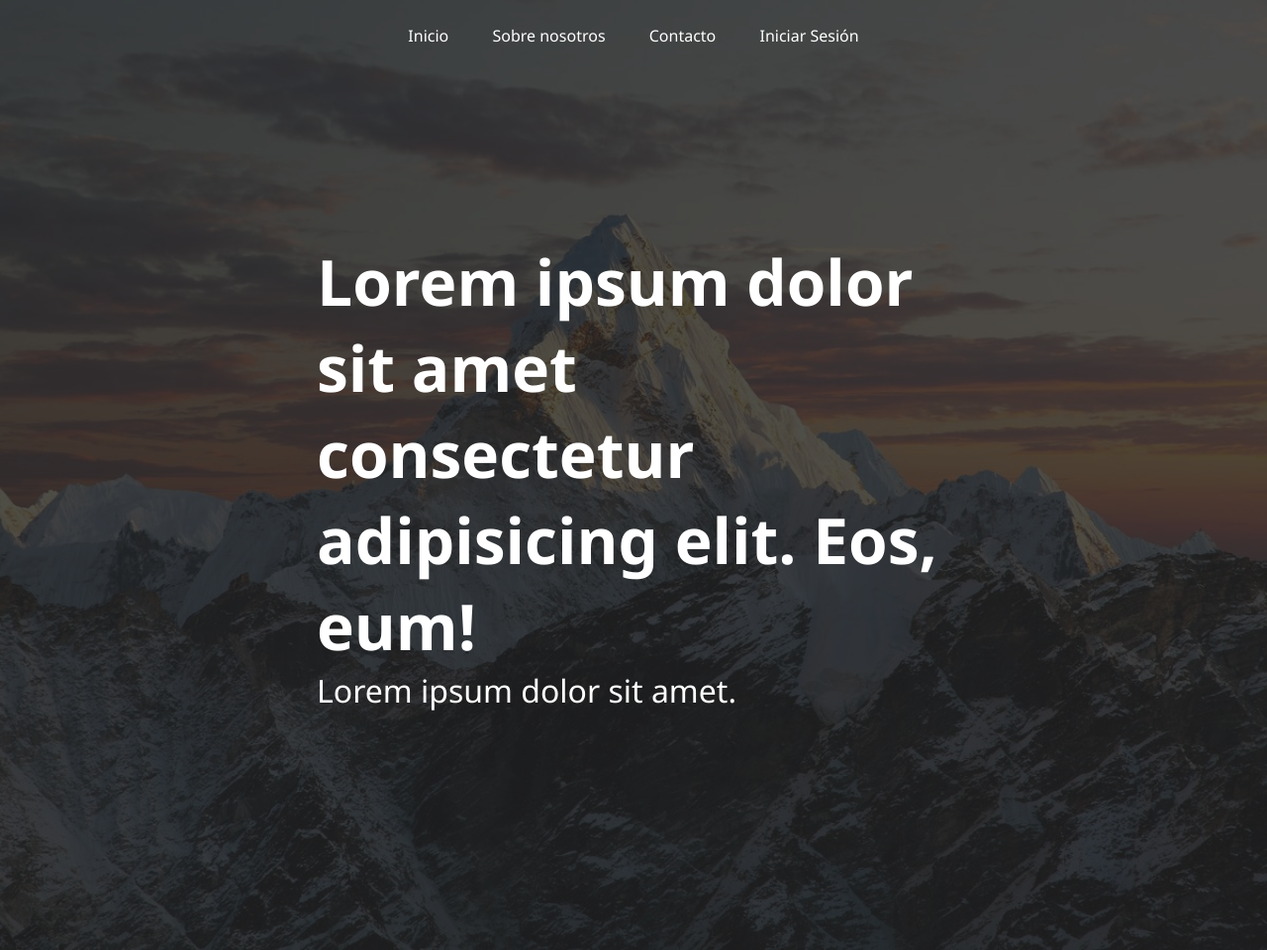
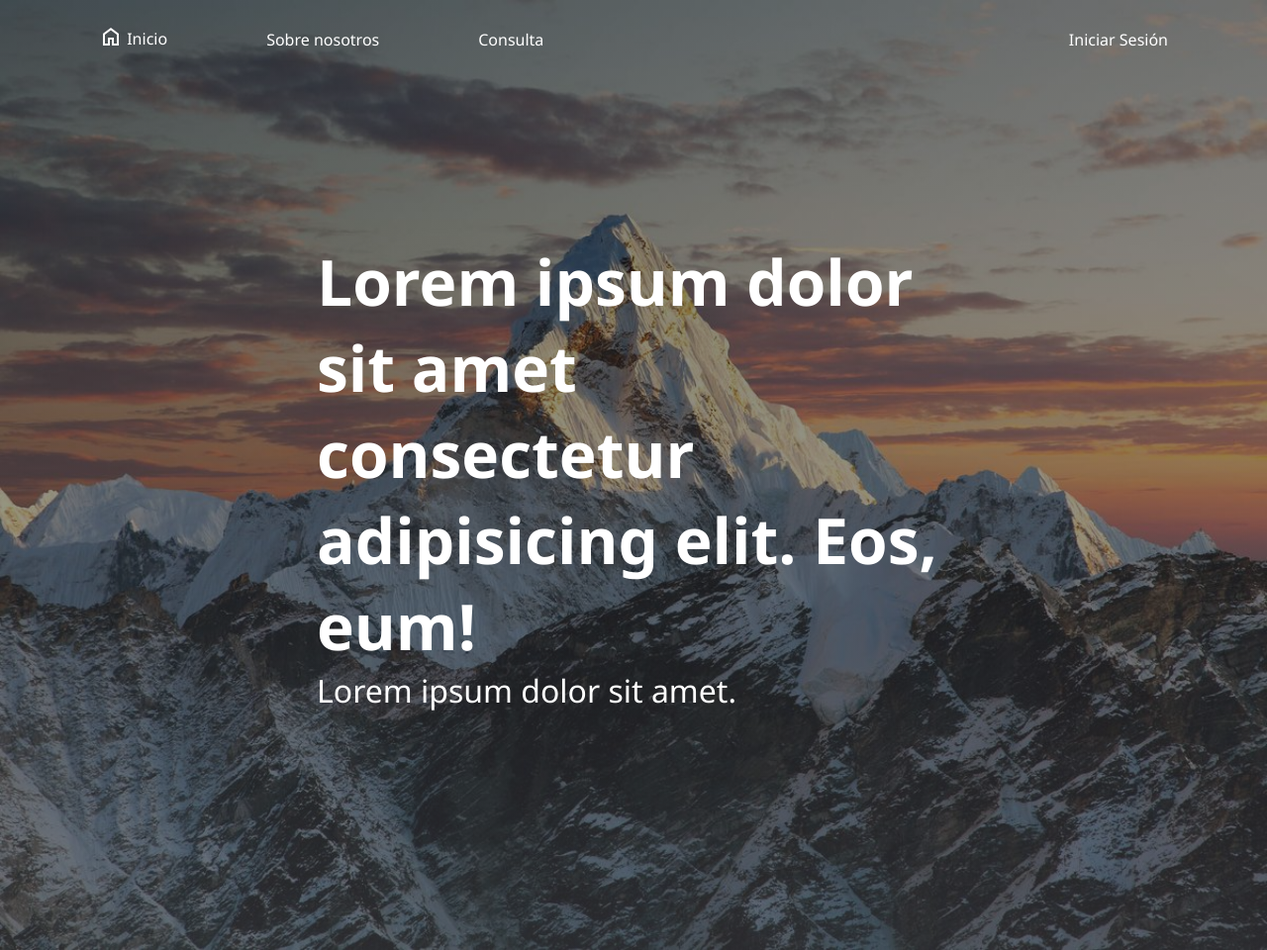
Before and after one commit to GonzaloStickar/PracticaProfesionalProyectoVercel, a website: page components/index.htm in a window 1280 px wide. Shown: the top 960 px of the page at 99% size. Drawn offline with nearby package versions, Linux system fonts and the light colour scheme.

Commit message:
header estilos (falta terminar)

```diff
--- a/components/index.htm
+++ b/components/index.htm
@@ -3,22 +3,28 @@
     <title>Practica Profesional</title>
     <meta name="viewport" content="width=device-width, initial-scale=1.0" />
     <link rel="stylesheet" href="../public/styles/index.css">
+    <link rel="stylesheet" href="https://fonts.googleapis.com/css2?family=Material+Symbols+Outlined:opsz,wght,FILL,GRAD@24,400,0,0" />
   </head>
   <body>
     <header>
       <div class="texto_sobre_img">
 
-        <nav class="navbar">
+        <nav class="navbar" id="inicio">
           <ul>
-            <li><a href="#">Inicio</a></li>
-            <li><a href="#">Sobre nosotros</a></li>
-            <li><a href="#">Contacto</a></li>
-            <li><a href="#">Iniciar Sesión</a></li>
+            <li>
+              <a href="#inicio" title="Ir al inicio">
+                <span class="material-symbols-outlined">home</span>
+                <span class="texto_inicio">Inicio</span>
+              </a>
+            </li>
+            <li><a href="#sobre_nosotros" title="Saber más sobre nosotros">Sobre nosotros</a></li>
+            <li><a href="#contacto_reparacion" title="Hacer una consulta">Consulta</a></li>
+            <li class="iniciar-sesion"><a href="/usuario" title="Iniciar sesión">Iniciar Sesión</a></li>
           </ul>
         </nav>
 
         <div>
-          <img src="../public/img/index_header.jpg"  class="img_header">
+          <img src="../public/img/index_header.jpg" class="img_header">
           <div class="overlay"></div>
           <div class="texto_centrado">
             <h2>Lorem ipsum dolor sit amet consectetur adipisicing elit. Eos, eum!</h2>
@@ -72,7 +78,7 @@
         </div>
       </div>
 
-      <div class="contenedor_consulta_reparacion">
+      <div class="contenedor_consulta_reparacion" id="contacto_reparacion">
         <aside>
           <img src="../public/img/index_main_contenedor_consulta_reparacion.jpg">
         </aside>
@@ -89,9 +95,9 @@
         </article>
       </div>
 
-      <div class="contenedor_info_contacto">
+      <div class="contenedor_info_contacto"  id="sobre_nosotros">
         <article>
-          <h2>Fotos de las reparaciones</h2>
+          <h2>Sobre nosotros</h2>
           <h3>Lorem</h3>
           <p>Lorem ipsum dolor sit.</p>
           <p>Lorem ipsum dolor sit.</p>
--- a/public/styles/index.css
+++ b/public/styles/index.css
@@ -9,6 +9,7 @@ body {
     background: rgb(238,174,202);
     background: linear-gradient(90deg, rgba(238,174,202,1) 0%, rgba(148,187,233,1) 100%);
     */
+    overflow-x: hidden;
 }
 
 /*header*/
@@ -19,29 +20,43 @@ body {
 }
 
 .navbar {
+    display: flex;
+    justify-content: space-between;
+    align-items: center;
     position: absolute;
     top: 0;
     width: 100%;
-    color: white;
     padding-top: 25px;
     padding-bottom: 10px;
     z-index: 1;
 }
 
 .navbar ul {
-    margin: 0;
     padding: 0;
-    text-align: center;
+    display: flex;
+    align-items: center;
+    width: 100%;
+    list-style-type: none;
 }
 
 .navbar li {
-    display: inline;
-    margin:20px;
+    margin-left: 100px;
+}
+
+.navbar .iniciar-sesion {
+    margin-left: auto;
+    margin-right: 100px;
 }
 
 .navbar a {
     color: white;
     text-decoration: none;
+}
+
+
+.texto_inicio {
+    position: relative;
+    top: -4.5px;
 }
 
 .img_header {
@@ -54,7 +69,8 @@ body {
     left: 0;
     width: 100%;
     height: 100%;
-    background: rgba(36, 36, 36, 0.8);
+    background: linear-gradient(rgba(0, 0, 0, 0.5),rgba(83, 83, 83, 0.5));
+    /*background: rgba(0, 0, 0, 0.75);*/
 }
 
 .texto_centrado {
```
